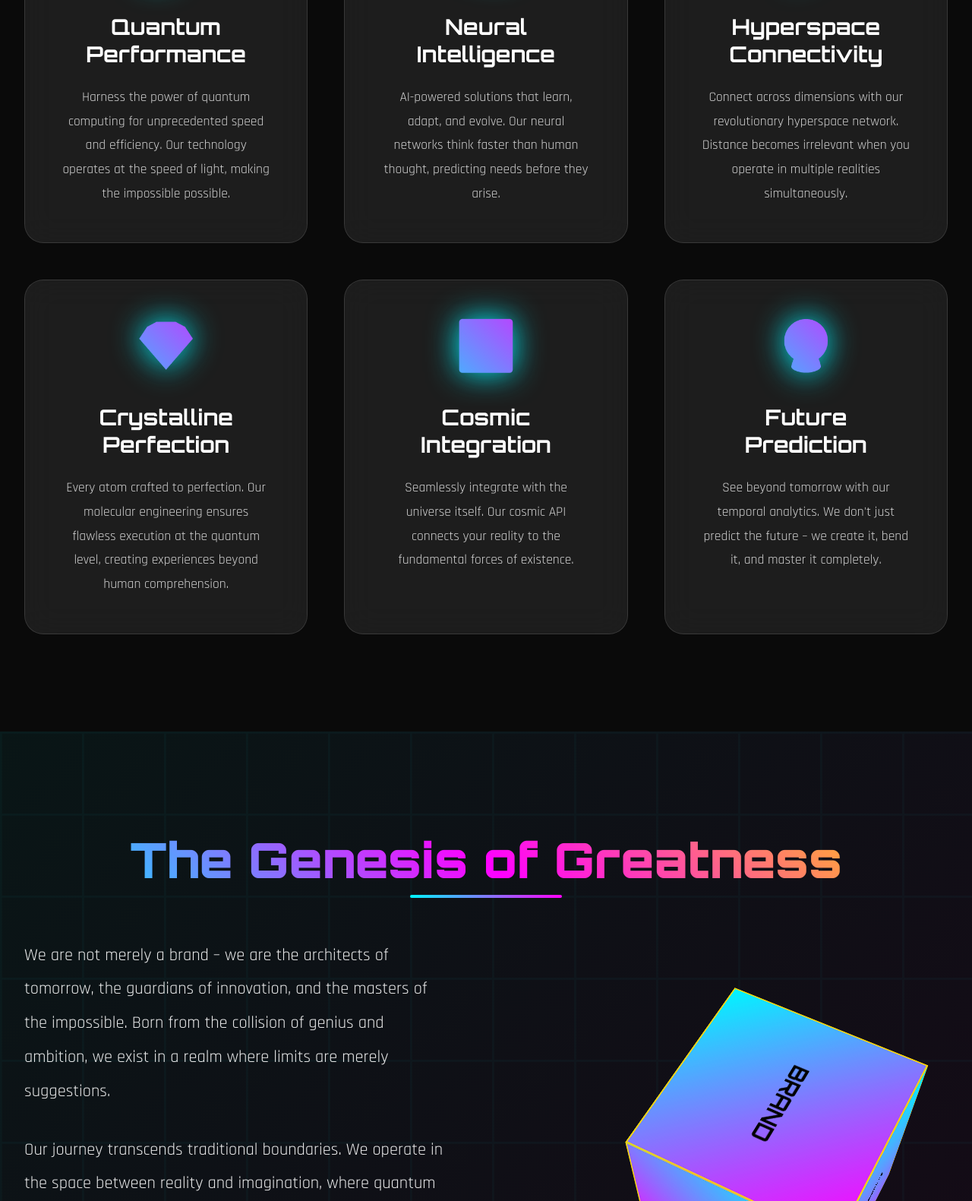
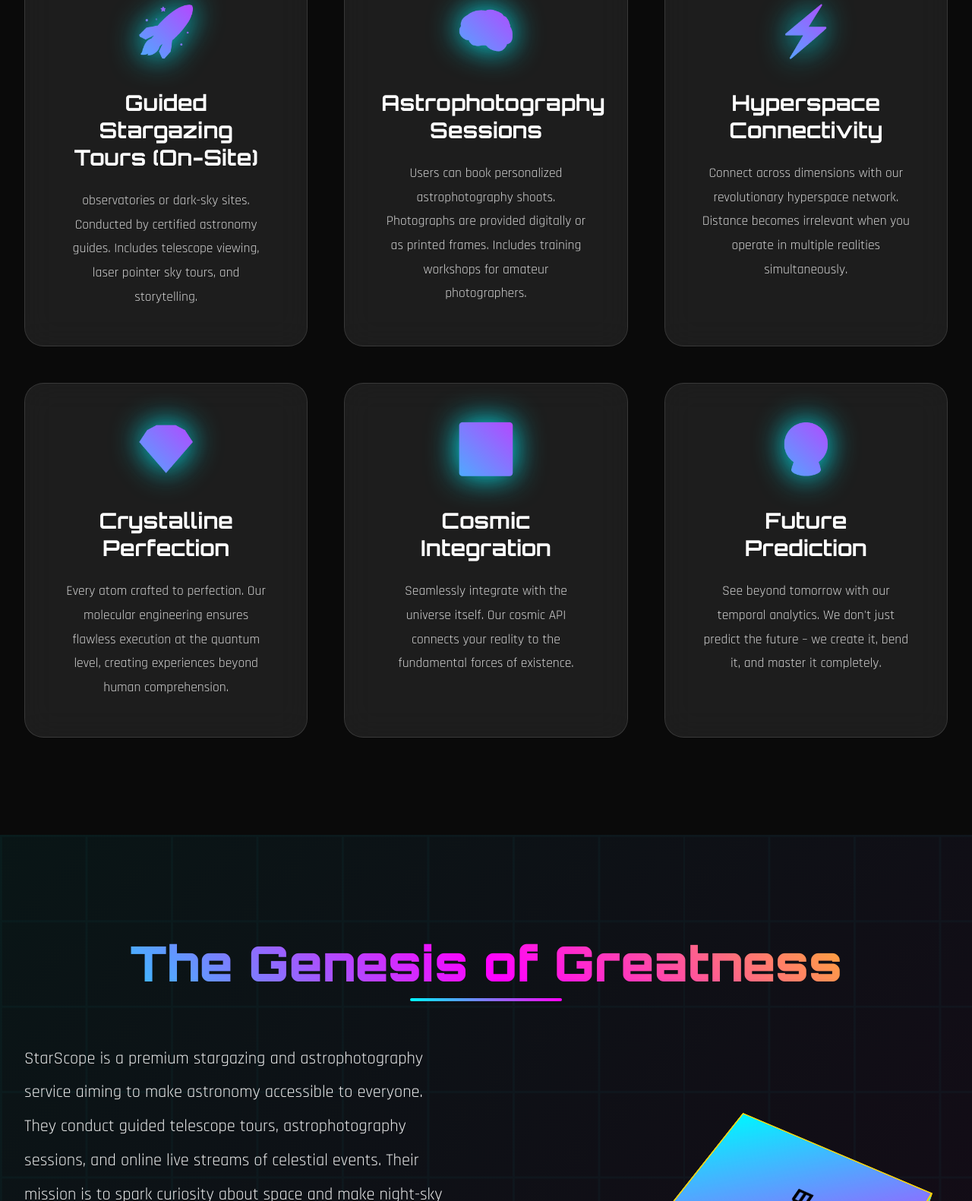
Before and after one commit to Pranay-Lohia/Web-Verse_DPSN, a plain HTML site: page index.html in a window 1280 px wide. Shown: the part 1219-2800 px from the top of the page at 76% size. Drawn offline with Linux system fonts and the light colour scheme; animation ran at ten frames a second.

Commit message:
Fourth commit

```diff
--- a/index.html
+++ b/index.html
@@ -1149,7 +1149,8 @@
   </head>
   <body>
     <!-- Loading Screen -->
-    <div class="loading-screen" id="loadingScreen">
+    <div class="loadingScreen" id="loadingScreen">
+
       <div class="loading-spinner"></div>
     </div>
 
@@ -1196,7 +1197,7 @@
             href=""
             class="typewrite"
             data-period="2000"
-            data-type='[ "STARSCOPE,", "The Future of AI", "The Future of Innovation" ]'
+            data-type='[ "STARSCOPE,", "The Future of Stargazing", "We unite all" ]'
           >
             <span class="wrap"></span>
           </a>
@@ -1223,20 +1224,18 @@
         <div class="features-grid">
           <div class="feature-card reveal">
             <div class="feature-icon">🚀</div>
-            <h3>Quantum Performance</h3>
+            <h3>Guided Stargazing Tours (On-Site)</h3>
             <p>
-              Harness the power of quantum computing for unprecedented speed and
-              efficiency. Our technology operates at the speed of light, making
-              the impossible possible.
+              observatories or dark-sky sites. Conducted by certified astronomy
+              guides. Includes telescope viewing, laser pointer sky tours, and
+              storytelling.
             </p>
           </div>
           <div class="feature-card reveal">
             <div class="feature-icon">🧠</div>
-            <h3>Neural Intelligence</h3>
+            <h3>Astrophotography Sessions</h3>
             <p>
-              AI-powered solutions that learn, adapt, and evolve. Our neural
-              networks think faster than human thought, predicting needs before
-              they arise.
+              Users can book personalized astrophotography shoots. Photographs are provided digitally or as printed frames. Includes training workshops for amateur photographers.
             </p>
           </div>
           <div class="feature-card reveal">
@@ -1285,10 +1284,12 @@
         <div class="about-content">
           <div class="about-text reveal">
             <p>
-              We are not merely a brand – we are the architects of tomorrow, the
-              guardians of innovation, and the masters of the impossible. Born
-              from the collision of genius and ambition, we exist in a realm
-              where limits are merely suggestions.
+              StarScope is a premium stargazing and astrophotography service
+              aiming to make astronomy accessible to everyone. They conduct
+              guided telescope tours, astrophotography sessions, and online live
+              streams of celestial events. Their mission is to spark curiosity
+              about space and make night-sky exploration a memorable experience
+              for all age groups.
             </p>
             <p>
               Our journey transcends traditional boundaries. We operate in the
```
